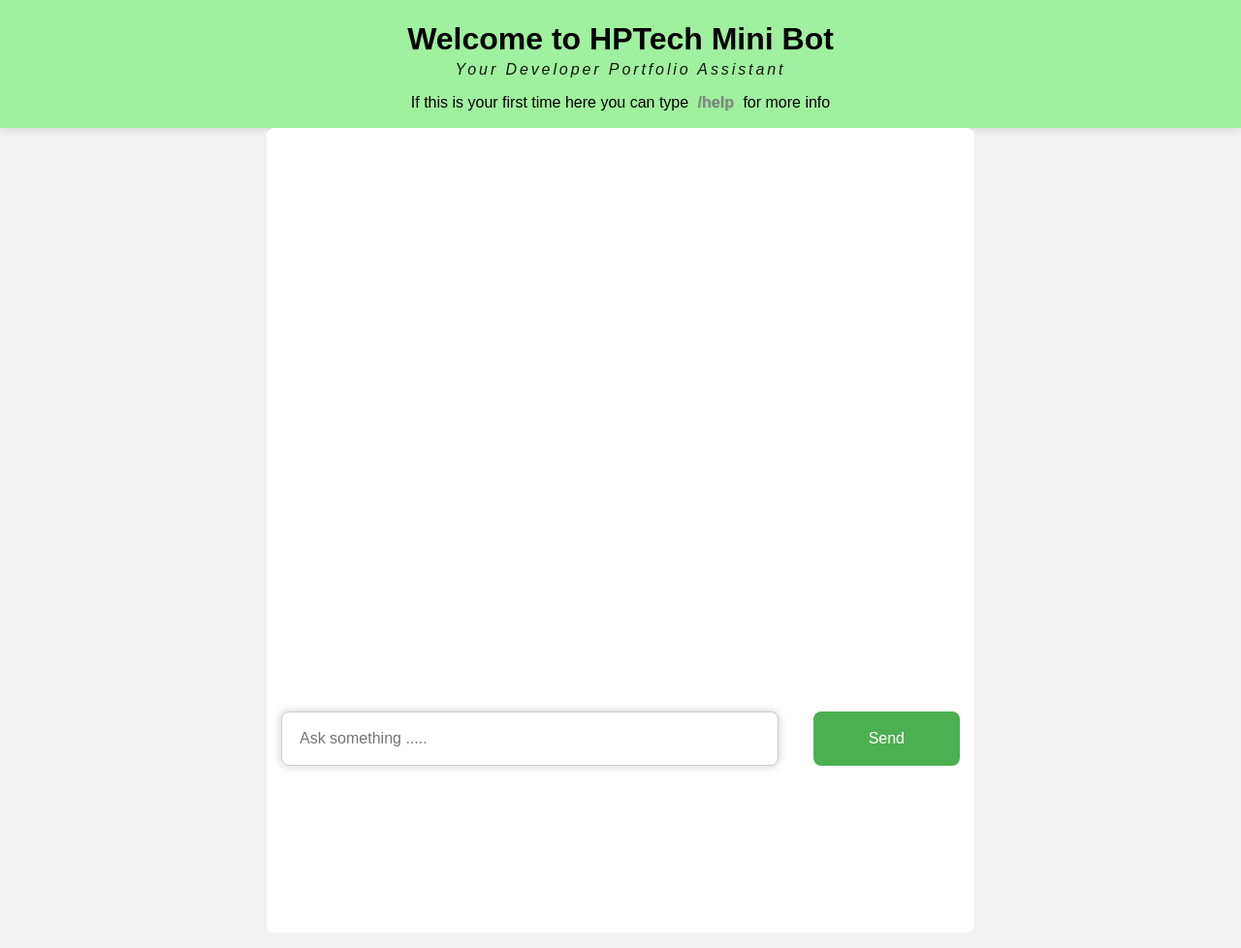
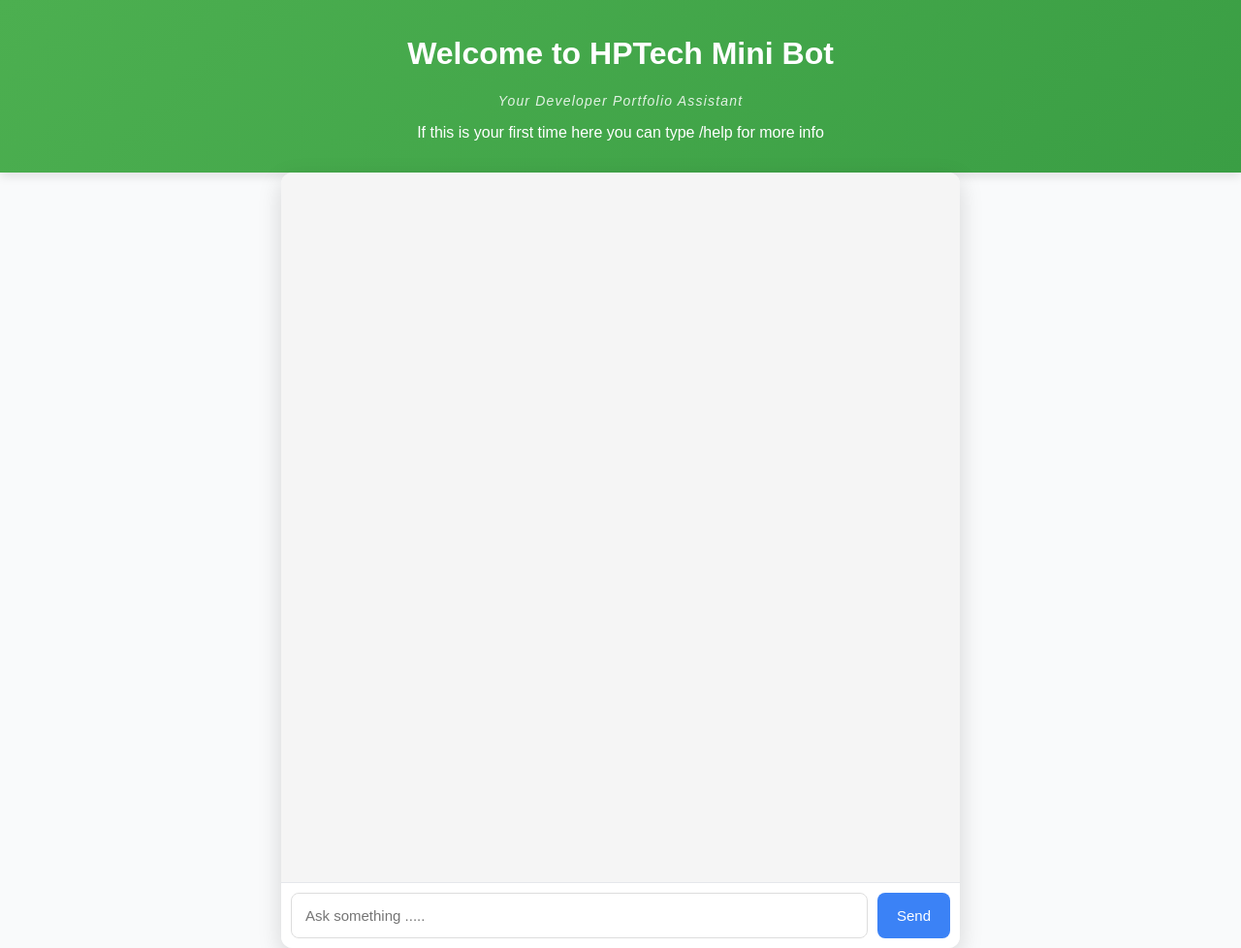
Before and after one commit to HPTech4/MiniBot, a plain HTML site: page index.html in a window 1280 px wide. Shown: the whole page at 97% size. Drawn offline with Linux system fonts and the light colour scheme.

Commit message:
last update

```diff
--- a/script.js
+++ b/script.js
@@ -17,14 +17,14 @@ const responses = {
 3. ${categories.SKILLS} - Type '/skills'
 4. ${categories.CONTACT} - Type '/contact'
 5. ${categories.PROJECTS} - Type '/projects'
-6. ${categories.CURIOSITY} - Type '/curosity'\n
+6. ${categories.CURIOSITY} - Type '/curiosity' \n
 Type any category name to learn more!`,
 
     "/commands": "Basic commands you can use:\n🗣️ hi/hello/hey: Greet me\n❓ how are you: Check on me\n⏰ time: Get current time\n📜 history: View chat history\n🗑️ clear: Clear chat history\n\nType '/help' to see all categories!",
 
     "/about": "Questions about HPTech:\n1.👤 who are you\n\n 2.what is your name\n\n 3.who is hptech\n\n 4.tell me about hptech\n\n5. how can i contact hptech\n\n 6.how can i contact hptech\n\n 7.🎯 what does hptech mean\n\n 8.⏳how long have you been coding\n\n 9.📍 location || Type any question or '/help' for more options!",
 
-    "/skills": "Ask about my technical skill:\n 1. what's your stack\n 2. what technologies do you use\n3. current project\n4. how long have you been coding\n5. can i hire you \n6. remote\n7. cloud platform\n8. current learning \n 9. what's is your strongest skill || Type any question or '/help' for more options!",
+    "/skills": "Ask about my technical skill:\n 1. what's your stack\n 2. what technologies do you use\n3. current project\n4. how long have you been coding\n5. can i hire you \n6. remote\n7. cloud platforms \n8. current learning \n 9. what's is your strongest skill || Type any question or '/help' for more options!",
 
     "/contact": "Ways to reach HPTech:\n🌐 portfolio\n📧 email\n🐱 github || Type any option to get more details!",
 
@@ -35,15 +35,17 @@ Type any category name to learn more!`,
 
 
     //curosity
+
     "what inspired you to code": "Curiosity and the desire to build useful things solving problems with tech excites me.",
     "are you open to internship": "Yes, if it offers learning opportunities and real world experience.",
     "how do you handle bugs": "Debugging calmly, using console logs, stack overflow and breaking down the problem.",
-    "do you write clean code ": "Yes, I try to write readable, maintainable code using best practices.",
+    "do you write clean code": "Yes, I try to write readable, maintainable code using best practices.",
     "what make you different": "I'm self-taught, consistent, passionate about clean code and always learning.",
     "do you work in team": "Yes, I love working in collaborative environmentsand using Git/Github to manage projects.",
 
 
     //contact
+
     "portfolio": "You can reach HPTech via portfolio : https://hptech.netlify.app/contact",
     "email": "You can reach HPTech via email  : alimiazeez4@gmail.com",
     "github": "You can reach HPTech via github : https://github.com/HPTech4 ",
@@ -74,9 +76,9 @@ Type any category name to learn more!`,
     "what technologies do you use": "I use HTML, CSS, Javascript, React, Node.js, MongoDB,Express, TailwindCSS, Git, Docker and more",
     "current projects": "🤖 Mini Bot\n🌐 Portfolio\n💰 Expense tracker\n📱 Quiz app",
     "how long have you been coding": "I've been coding for 2+ years! 📈",
-    "can i hire you ": "Yes! I'm available for  freelance or part-time roles. You can contact methroughmy portfolio site🌐 https://hptech.netlify.app",
+    "can i hire you": "Yes! I'm available for  freelance or part-time roles. You can contact methroughmy portfolio site🌐 https://hptech.netlify.app",
     "remote": "Yes, I work remotely 🌍",
-    "cloud platforms " : "I'm learning AWS and Azure platfrom and planning to explore others like Huewei and Google Cloud soon",
+    "cloud platforms" : "I'm learning AWS and Azure platfrom and planning to explore others like Huewei and Google Cloud soon",
     "current learning": "I'm currently learning Cloud Computing to become a Cloud Developer, DevOps Engineer and Cloud Solution Architect",
     "what's is your strongest skill": "Problem-solving and frontend development. I also enjoy learning new  tools fast",
 
@@ -150,7 +152,7 @@ function displayMessage(text, sender) {
 // Handle user message
 function handleMessage() {
     const input = document.getElementById("input");
-    const message = input.value.trim();
+    const message = input.value.trim().toLowerCase();
 
     if (!message) return;
 
--- a/style.css
+++ b/style.css
@@ -1,135 +1,142 @@
-body{
-    font-family: Arial, sans-serif;
+/* Base */
+body {
+    font-family: 'Poppins', Arial, sans-serif;
+    margin: 0;
     padding: 0;
-    margin: 0;
-    background-color: #f2f2f2;
+    background-color: #f9fafb;
+    color: #333;
 }
-header{
+
+/* Header */
+header {
     text-align: center;
-    background-color: rgb(159, 241, 159);
-    padding: 1px;
-    margin-bottom: 0;
-    box-shadow: 0 0 10px #ccc;
+    background: linear-gradient(135deg, #4caf50, #3a9e44);
+    color: white;
+    padding: 16px;
+    box-shadow: 0 4px 10px rgba(0, 0, 0, 0.1);
 }
-.tagline{
-    font-size: 16px;
+
+header .tagline {
+    font-size: 14px;
     font-style: italic;
-    margin-top: -18px;
-    opacity: 0.9;
-    font-weight: 400;
-    letter-spacing:2.9px ;
+    opacity: 0.85;
+    margin-top: 4px;
+    letter-spacing: 1.2px;
 }
-.instruction{
-    margin-top: 15px;
-    font-size: 16px;
-    color: #000;
-}
-span{
-    font-weight: bold;
-    color: grey;
-    margin: 5px;
-    text-shadow: 1px 1px 2px rgba(0, 0, 0, 0.1);
-}
-#chat{
+
+/* Chat container */
+#chat {
     max-width: 700px;
     margin: auto;
-    background-color: white;
-    box-shadow:0 10px 20px rgb(0, 0, 0 0.5) ;
-    padding: 15px;
-    border-radius: 8px;
+    background-color: #fff;
+    box-shadow: 0 8px 25px rgba(0, 0, 0, 0.15);
+    border-radius: 12px;
     height: 100vh;
-}
-#messages {
-    overflow-y: auto;
-    padding: 10px;
-    margin-top: 0;
-    margin-bottom: 75px;
-    border-radius: 5px;
+    display: flex;
+    flex-direction: column;
+    overflow: hidden;
 }
 
+/* Messages area */
+#messages {
+    flex: 1;
+    overflow-y: auto;
+    padding: 16px;
+    background-color: #f5f5f5;
+}
+
+/* Message bubbles */
 .message {
-    margin-bottom: 25px;
-    padding: 5px 12px;
-    border-radius: 8px;
-    max-width: fit-content;
-    box-shadow:0 10px 20px rgb(0, 0, 0 0.5) ;
-    background-color: white;
-    padding: 15px;
-
+    margin: 10px 0;
+    padding: 12px 16px;
+    border-radius: 18px;
+    max-width: 75%;
+    line-height: 1.5;
+    word-wrap: break-word;
+    box-shadow: 0 2px 6px rgba(0, 0, 0, 0.1);
 }
 
 .user {
-    text-align: right;
-    color: #ffff;
     margin-left: auto;
-    max-width: fit-content;
-    background-color: rgb(122, 122, 236);
-    border-bottom-left-radius: 25px;
-    border-top-right-radius: 25px;
-
+    background-color: #3b82f6;
+    color: #fff;
+    border-bottom-right-radius: 4px;
+    width: fit-content;
 }
 
 .bot {
-    text-align: left;
-    color: #ffff;
-    max-width: fit-content;
-    background-color: #4caf50;
-    border-bottom-left-radius: 25px;
-    border-top-right-radius: 25px;
-}
-input{
-    padding: 18px;
-    font-size: 16px;
-    width: 80%;
-    margin-top: 15px;
-    border-radius: 8px;
-    border: 1px solid #ccc;
-    outline: none;
-    box-shadow: 0 0 10px #ccc;
-    bottom: 0;
-}
-button{
-    padding: 10px;
-    font-size: 16px;
-    width: 25%;
-    background-color: #4caf50;
-    color: white;
-    border: none;
-    margin-left: 5%;
-    cursor:pointer;
-    margin-top: 15px;
-    border-radius: 8px;
-}
-.typing-indicator {
-    color: red;
-    font-style: italic;
-    padding: 5px;
+    margin-right: auto;
+    background-color: #22c55e;
+    color: #fff;
+    border-bottom-left-radius: 4px;
+    width: fit-content;
 }
 
-.hidden {
+/* Input area */
+.contain {
+    display: flex;
+    position: sticky;
+    bottom: 0;
+    background: white;
+    padding: 10px;
+    border-top: 1px solid #e5e7eb;
+    gap: 10px;
+}
+
+input {
+    flex: 1;
+    padding: 14px;
+    font-size: 15px;
+    border: 1px solid #ddd;
+    border-radius: 8px;
+    outline: none;
+    transition: border-color 0.3s;
+}
+
+input:focus {
+    border-color: #3b82f6;
+}
+
+button {
+    padding: 14px 20px;
+    font-size: 15px;
+    background: #3b82f6;
+    color: #fff;
+    border: none;
+    border-radius: 8px;
+    cursor: pointer;
+    transition: background 0.3s;
+}
+
+button:hover {
+    background: #2563eb;
+}
+
+/* Typing indicator */
+.typing-indicator {
+    font-style: italic;
+    color: #888;
+    padding: 4px;
+    font-size: 14px;
+
+}
+.hidden{
     display: none;
 }
-.contain{
-    display: flex;
-    bottom: 0%;
-    position: fixed;
-    left: 50%;
-    transform: translateX(-50%);
-    width: 100%;
-    max-width: 700px;
-    padding: 10px;
-    gap: 1px;
-    z-index: 100;
-    margin-top:95px;
-}
+
+/* Responsive */
 @media (max-width: 600px) {
-    .bot, .user{
-        font-size: 15px;
-        line-height: 1.5;
-    }
-    header{
-        font-size: 15px;
+    header {
         padding: 12px;
+        font-size: 14px;
     }
 
+    .message {
+        font-size: 14px;
+    }
+
+    button {
+        padding: 12px;
+        font-size: 14px;
+    }
 }
```
Also changed, not shown: 1 other file.
